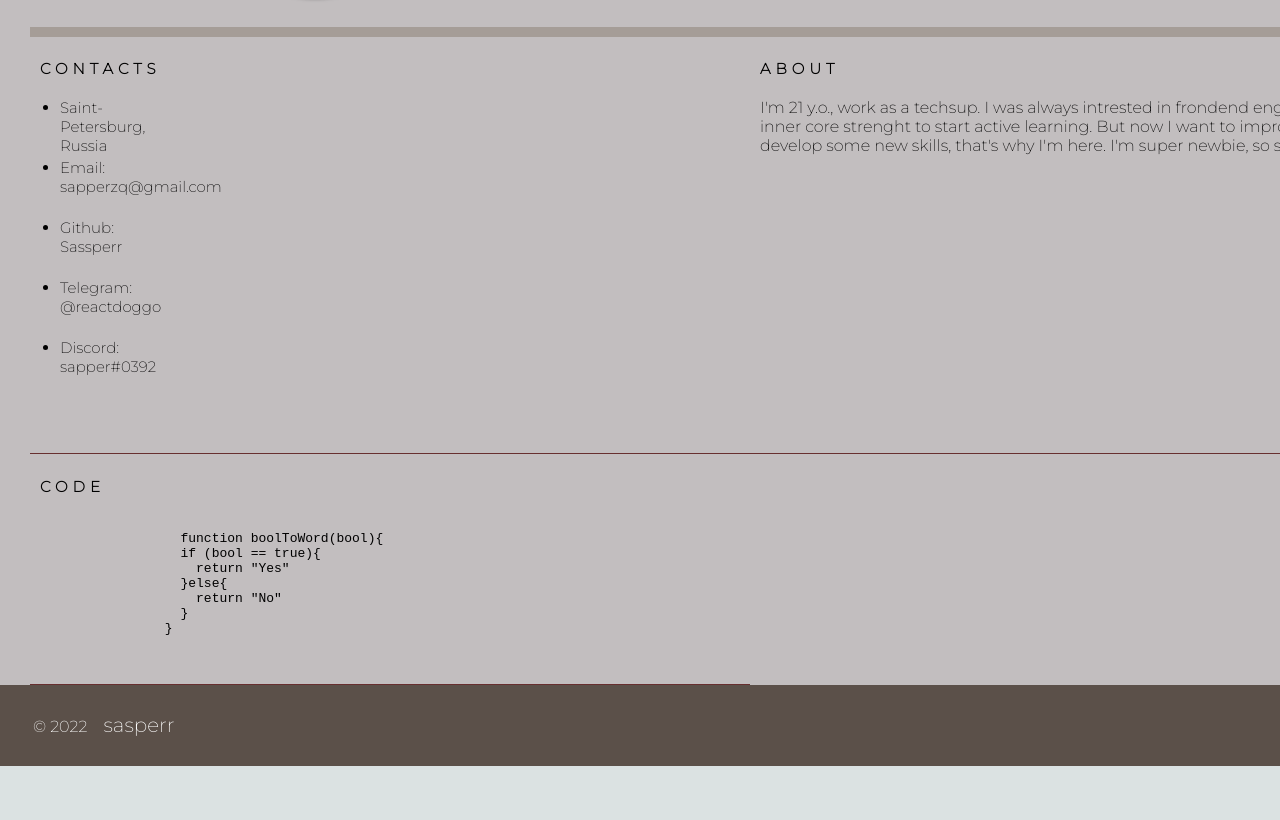
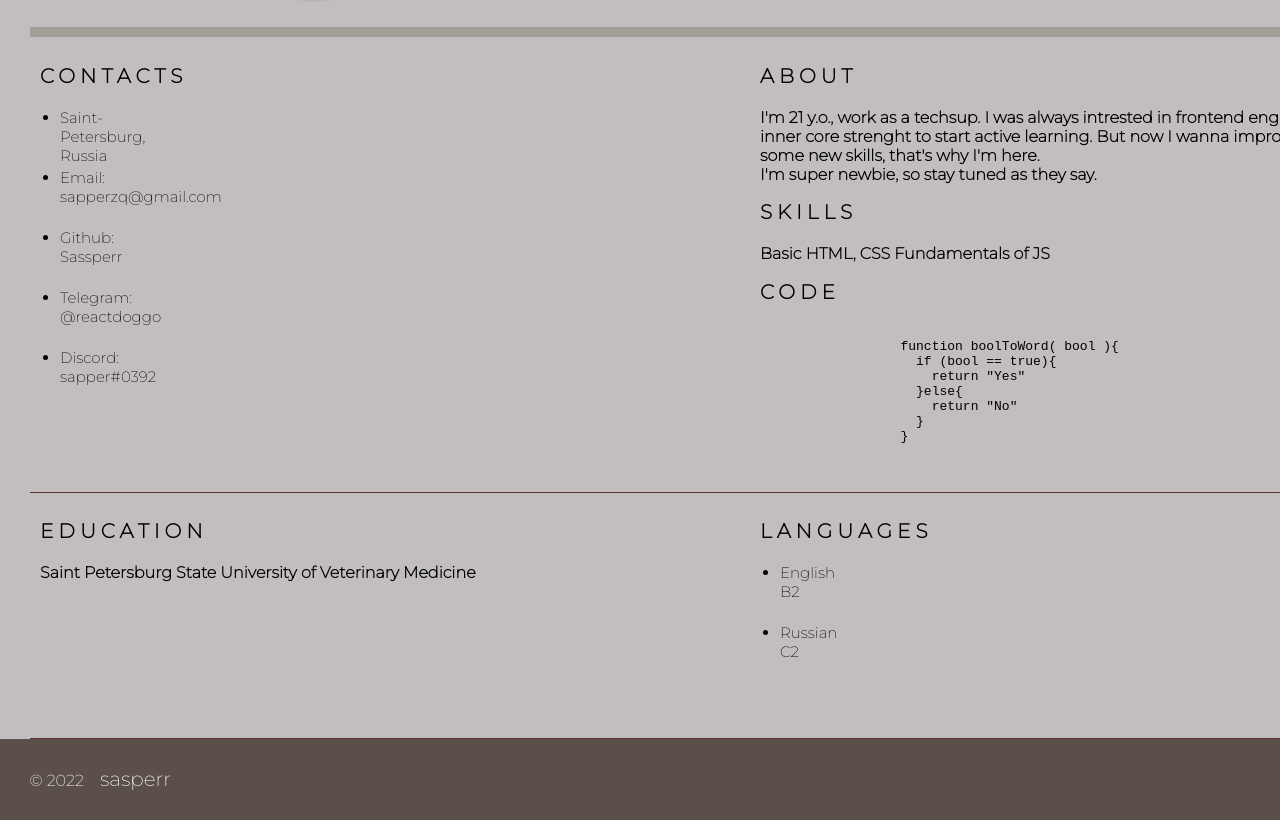
Before and after one commit to Sasperr/rsschool-cv, a plain HTML site: page index.html in a window 1280 px wide. Shown: the part 335-1155 px from the top of the page. Before the commit the page ends 1101 px from the top, so only its background shows below. Drawn offline with Linux system fonts and the light colour scheme.

Commit message:
docs: edit info

```diff
--- a/css/style.css
+++ b/css/style.css
@@ -117,7 +117,7 @@ body {
 /* body */
 body {
     font-family: 'Montserrat', sans-serif;
-    background-color: #dbe2e2;
+    background-color: #7f7777;
     display: flex;
     flex-direction: column;
     justify-content: space-between;
@@ -230,7 +230,7 @@ body {
   }
 .section-title {
     margin-bottom: 20px;
-    font-size: 15px;
+    font-size: 20px;
     font-weight: 400;
     text-transform: uppercase;
     letter-spacing: 5px;
@@ -244,6 +244,7 @@ body {
     width: 65px;
     height: 60px;
     font-size: 15px;
+
 }
 
 
@@ -260,7 +261,7 @@ body {
     margin-left: auto;
     margin-right: auto;
     margin-bottom: 0;
-    width: 1470px;
+    width: 1463px;
   }
 
   .footer-container {
--- a/index.html
+++ b/index.html
@@ -73,17 +73,18 @@
               </section>
               <section class="section" id="about">
                 <h2 class="section-title"><b>About</b></h2>
-                <p>
+                <p><b>
                   I'm 21 y.o., work as a techsup.
-                  I was always intrested in frondend engineering, but had no inner core strenght to start active learning.
-                  But now I want to improve myself in it, develop some new skills, that's why I'm here.
-                  I'm super newbie, so stay tuned as they say.
-                </p>
-              </section>
-            <section class="section" id="code">
-                <h2 class="section-title"><b>Code</b></h2>
+                  I was always intrested in frontend engineering, but had no inner core strenght to start active learning.
+                  But now I wanna improve myself, develop some new skills, that's why I'm here.
+                  <br>I'm super newbie, so stay tuned as they say.</b>
+                </b></p>
+                <h2 class="section-title" id="skills"><b>Skills</b></h2>
+                <p><b>Basic HTML, CSS
+                   Fundamentals of JS</b></p>
+                <h2 class="section-title" id="code"><b>Code</b></h2>
                 <pre><code>
-                  function boolToWord(bool){
+                  function boolToWord( bool ){
                     if (bool == true){
                       return "Yes"
                     }else{
@@ -91,7 +92,16 @@
                     }
                   }</code></pre>
             </section>
-
+            <section class="section" id="education">
+              <h2 class="section-title"><b>Education</b></h2>
+              <p><b>Saint Petersburg State University of Veterinary Medicine</b></p>
+            </section>
+            <section class="section" id="Languages">
+              <h2 class="section-title"><b>Languages</b></h2>
+              <ul class="section-list">
+                <li class="contacts-item">English B2</li>
+                <li class="contacts-item">Russian C2</li>
+            </section>
         </div>
     </main>
 
```
Lines whose indentation alone changed are shown as unchanged.
